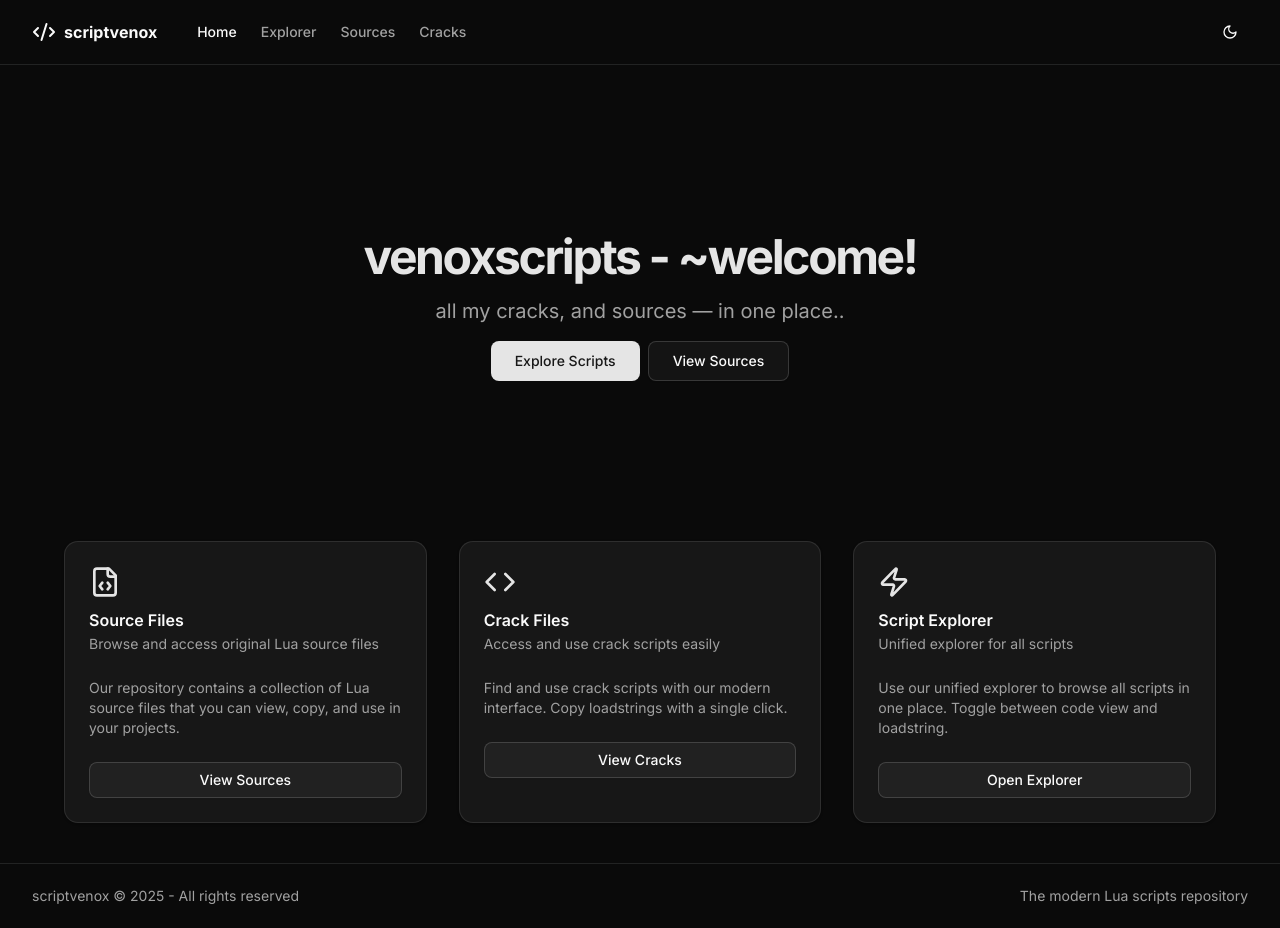
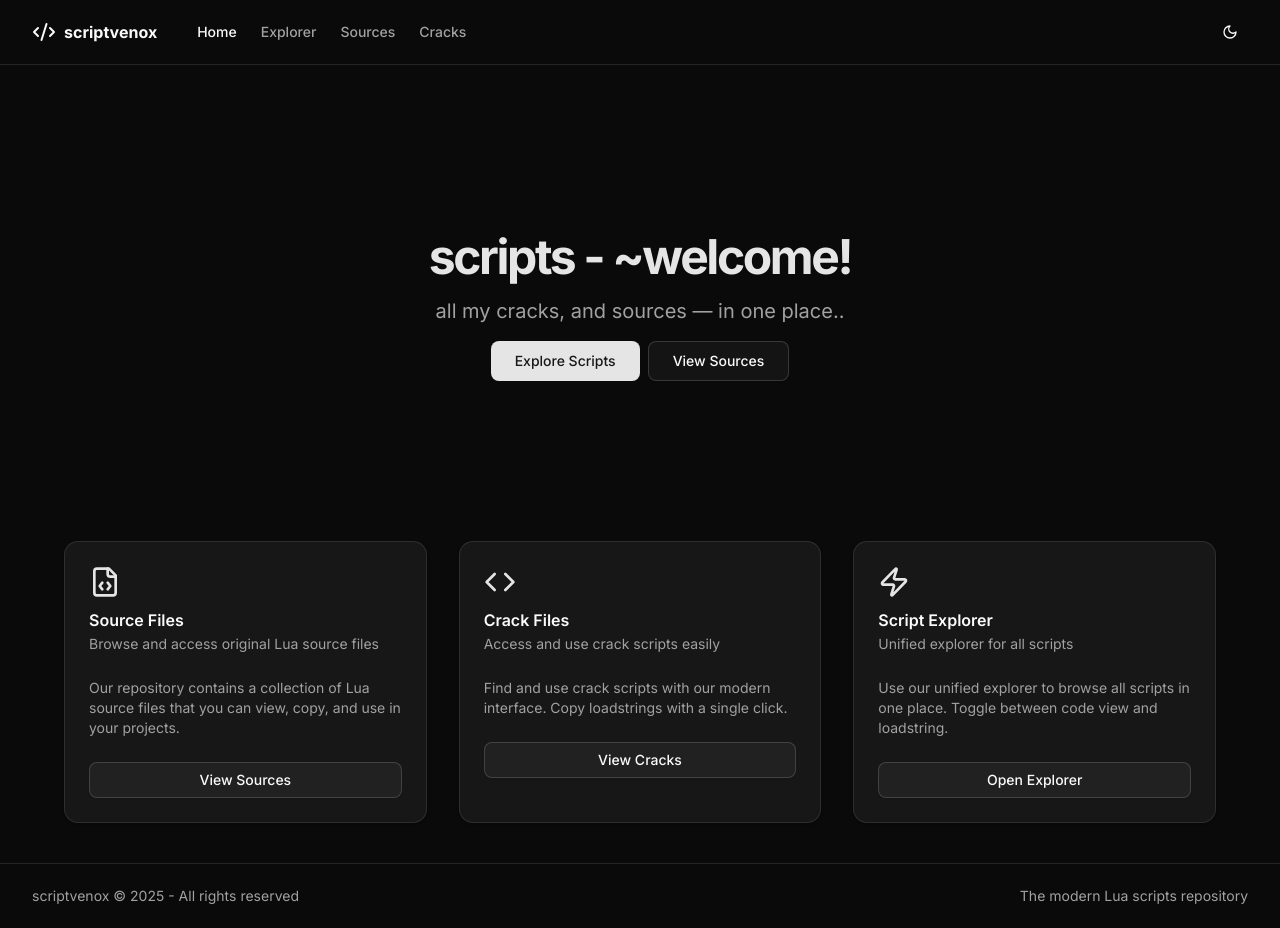
Before and after one commit to venoxcc/cracks, a Next.js app in the folder venoxscripts-repo/: page / in a window 1280 px wide. Built offline with nearby package versions, Linux system fonts and the light colour scheme.

Commit message:
Update page.tsx

```diff
--- a/venoxscripts-repo/src/app/page.tsx
+++ b/venoxscripts-repo/src/app/page.tsx
@@ -9,7 +9,7 @@ export default function Home() {
       <section className="w-full py-12 md:py-24 lg:py-32 flex flex-col items-center text-center">
         <div className="space-y-4">
           <h1 className="text-3xl font-bold tracking-tighter sm:text-4xl md:text-5xl">
-            <span className="text-primary">venoxscripts - ~welcome!</span>
+            <span className="text-primary">scripts - ~welcome!</span>
           </h1>
           <p className="mx-auto max-w-[700px] text-muted-foreground md:text-xl">
             all my cracks, and sources — in one place..
```
